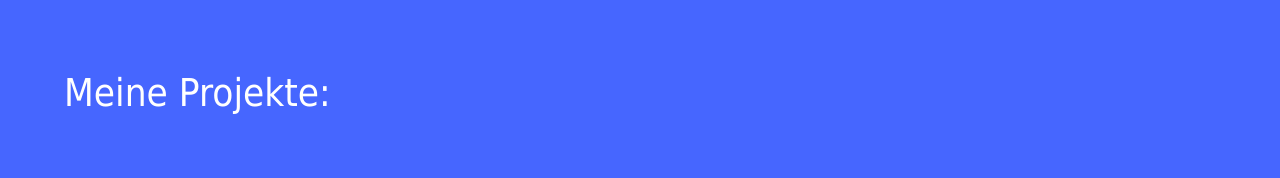
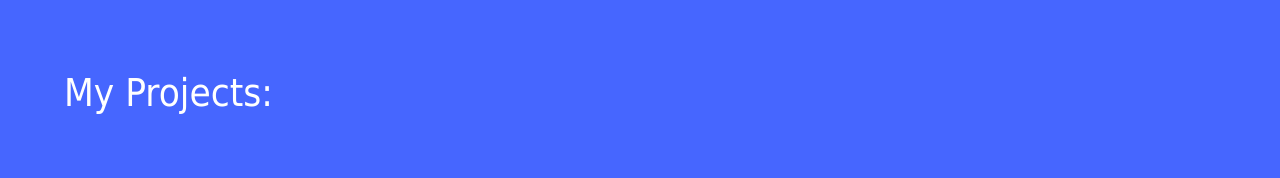
Before and after one commit to comhendrik/StaticPersonalWebsite, a plain HTML site: page index.html in a window 1280 px wide. Shown: the part 549-727 px from the top of the page. Drawn offline with Linux system fonts and the light colour scheme.

Commit message:
init readme

```diff
--- a/index.html
+++ b/index.html
@@ -24,7 +24,7 @@
             <img src="images/placeholderImage.jpg" alt="Profile image" class="dot">
         </div>
     </div>
-    <p style="color: white; font-size: 3vw; margin-left: 5%; margin-top: 75px;">Meine Projekte:</p>
+    <p style="color: white; font-size: 3vw; margin-left: 5%; margin-top: 75px;">My Projects:</p>
     <div class="projectParent">
         <div class="projectChildren">
             <div class="projectText"><p>ExampleApp:</p>Text about this project. Summarize features.<a href="https://github.com/YOURRGITHUBNAME1234/ExampleApp">GitHub</a></div>
```
Also changed, not shown: 1 other file.
